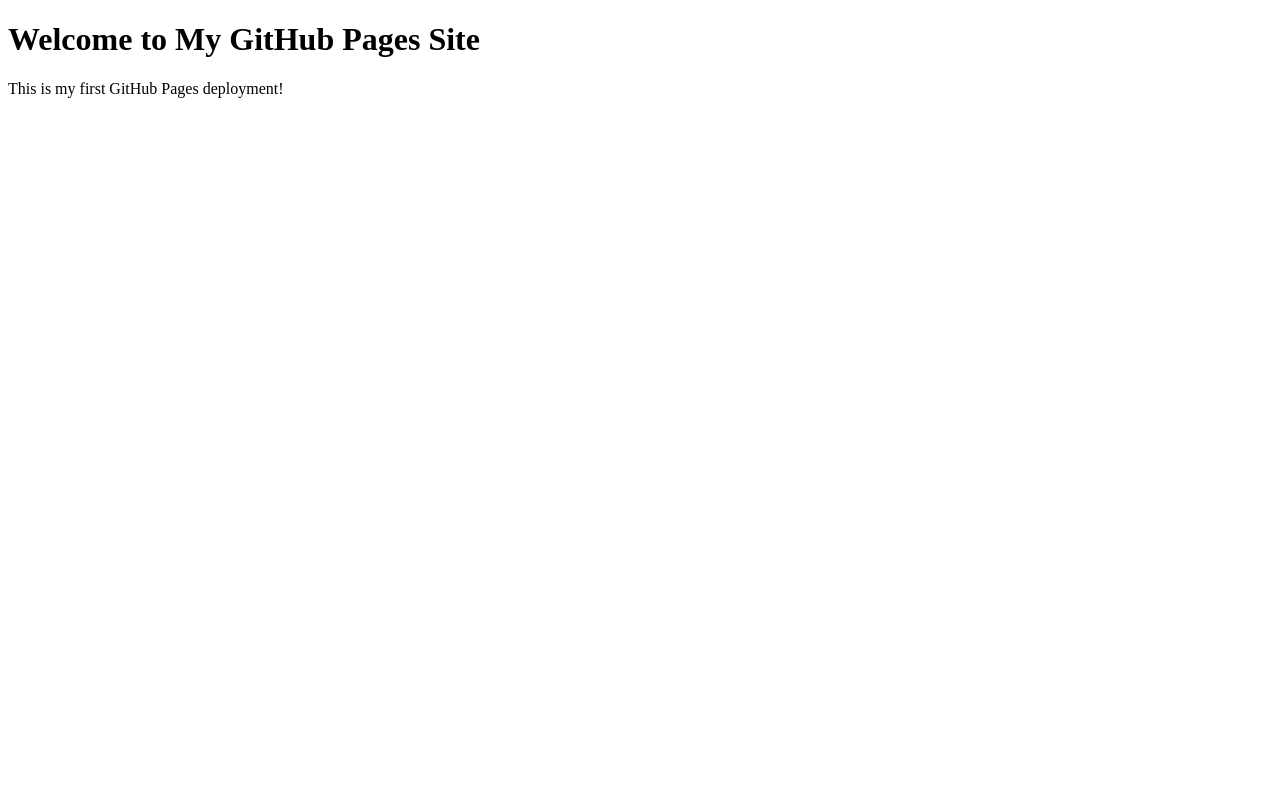
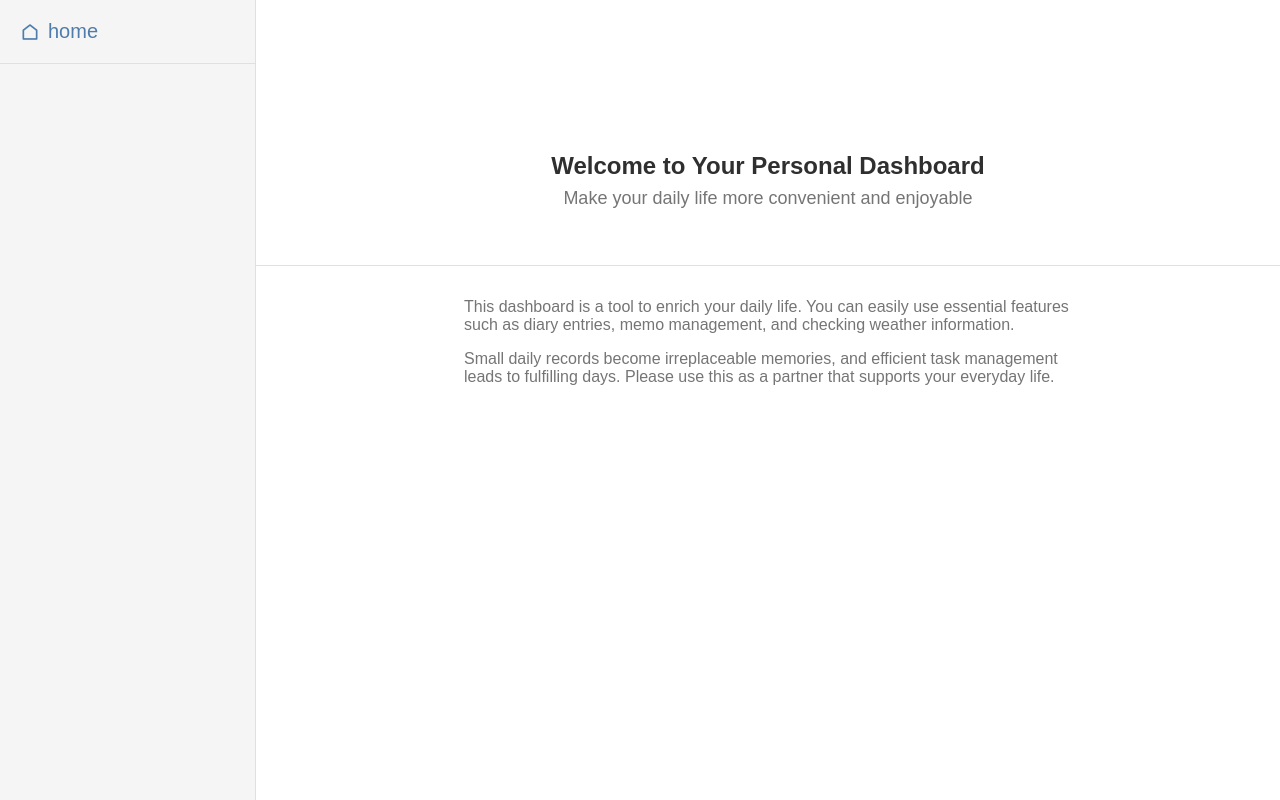
Before and after one commit to Tf53/my-first-web-app, a plain HTML site: page index.html in a window 1280 px wide. Drawn offline with nearby package versions, Linux system fonts and the light colour scheme.

Commit message:
Add files via upload
新しいwebサイトのファイルをアップしました。

```diff
--- a/index.html
+++ b/index.html
@@ -1,12 +1,40 @@
 <!DOCTYPE html>
 <html lang="en">
-<head>
-    <meta charset="UTF-8">
-    <meta name="viewport" content="width=device-width, initial-scale=1.0">
-    <title>My GitHub Pages Site</title>
-</head>
-<body>
-    <h1>Welcome to My GitHub Pages Site</h1>
-    <p>This is my first GitHub Pages deployment!</p>
-</body>
+  <head>
+    <meta charset="UTF-8" />
+    <meta name="viewport" content="width=device-width, initial-scale=1.0" />
+    <link href="https://cdn.jsdelivr.net/npm/remixicon@4.5.0/fonts/remixicon.css" rel="stylesheet" />
+    <link rel="stylesheet" href="./style.css">
+    <title>Dashboard</title>
+  </head>
+  <body>
+    <div class="Dashboard-container">
+      <aside>
+        <div class="sidebar">
+          <div class="sidebar-header">
+            <a href="#", class="sidebar-header-link",data-tab="home">
+              <span class="ri-home-line"></span>
+              <span>home</span>
+            </a>
+          </div>
+        </div>
+      </aside>
+      <main class="main-content">
+        <section class="main-section" id="home">
+          <header class="main-header">
+            <div class="profile-circle">
+              <span class="ri-user-smile-line"></span>
+            </div>
+            <h1 class="section-title">Welcome to Your Personal Dashboard</h1>
+            <p class="section-subtitle">Make your daily life more convenient and enjoyable</p>
+          </header>
+          <div class="section-message">
+            <p>This dashboard is a tool to enrich your daily life. You can easily use essential features such as diary entries, memo management, and checking weather information.</p>
+            <p>Small daily records become irreplaceable memories, and efficient task management leads to fulfilling days. Please use this as a partner that supports your everyday life.</p>
+          </div>
+        </section>
+      </main>
+    </div>
+
+  </body>
 </html>
--- /dev/null
+++ b/style.css
@@ -0,0 +1,113 @@
+/* ブラウザで設定されているスタイルのリセット・共通設定 */
+/* 消さないでください */
+*,
+*::before,
+*::after {
+  box-sizing: border-box;
+}
+body,
+h1,
+h2,
+h3,
+p,
+ul,
+li,
+form,
+input,
+textarea,
+select,
+button {
+  margin: 0;
+  padding: 0;
+  font-family: sans-serif;
+}
+
+ul {
+  list-style: none;
+}
+
+.Dashboard-container{
+  display:flex;
+  height:100vh;
+}
+
+
+
+/* スタイルのリセット終了 */
+
+/* サイドバーとメインコンテンツを包むための要素のスタイルを書いてください */
+.sidebar{
+  width:256px;
+  flex-shrink: 0;
+  background-color:#f5f5f5;
+  border-right:1px solid #e0e0e0;
+  display: flex;
+  flex-direction:column;
+  height:100%;
+}
+
+.sidebar-header{
+  padding:20px;
+  border-bottom:1px solid #e0e0e0;
+}
+
+.sidebar-header-link{
+  font-size: 1.25rem;
+  font-weight: 600px;
+  color:#4f7cac;
+  display:flex;
+  align-items:center;
+  gap:8px;
+  text-decoration:none;
+}
+
+/* サイドバーに関連するスタイルを書いてください */
+
+
+/* メインコンテンツに関連するスタイルを書いてください */
+.main-content{
+  flex:1;
+}
+.main-header{
+  background-color: white;
+  padding:32px;
+  border-bottom:1px solid #e0e0e0;
+  text-align:center;
+}
+.profile-circle{
+  width:96px;
+  height:96px;
+  border-radius:50%;
+  display:flex;
+  justify-content: center;
+  align-items: center;
+  margin-left:auto;
+  margin-right:auto;
+  margin-bottom:24px;
+  font-size:2.5rem;
+  color:white;
+}
+
+.section-title{
+  font-size:1.5rem;
+  font-weight:600px;
+  color:#2f2f2f;
+  margin-bottom:8px;
+}
+
+.section-subtitle{
+  font-size:1.125rem;
+  color:#757575;
+  margin-bottom:24px;
+}
+
+.section-message{
+  max-width: 672px;
+  margin:0px auto;
+  padding:32px;
+  color:#757575;
+}
+
+.section-message p{
+  margin-bottom:16px;
+}
```
